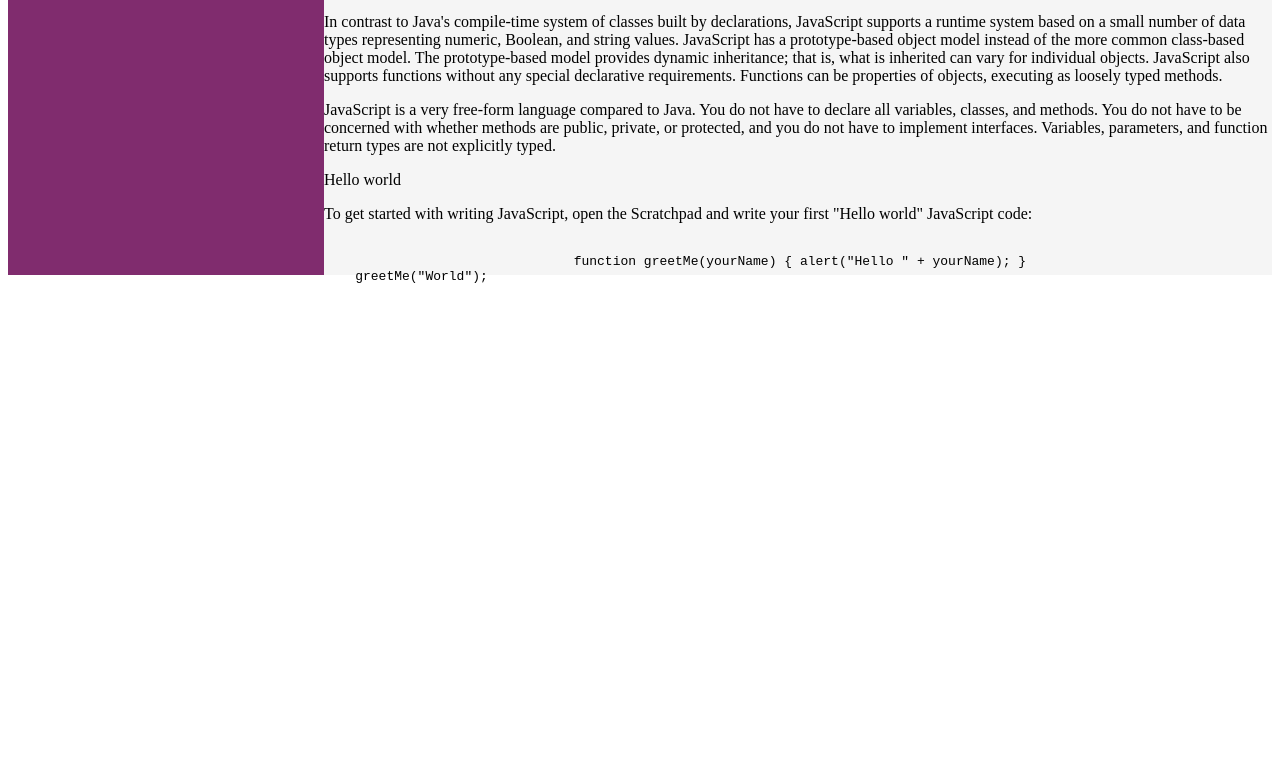
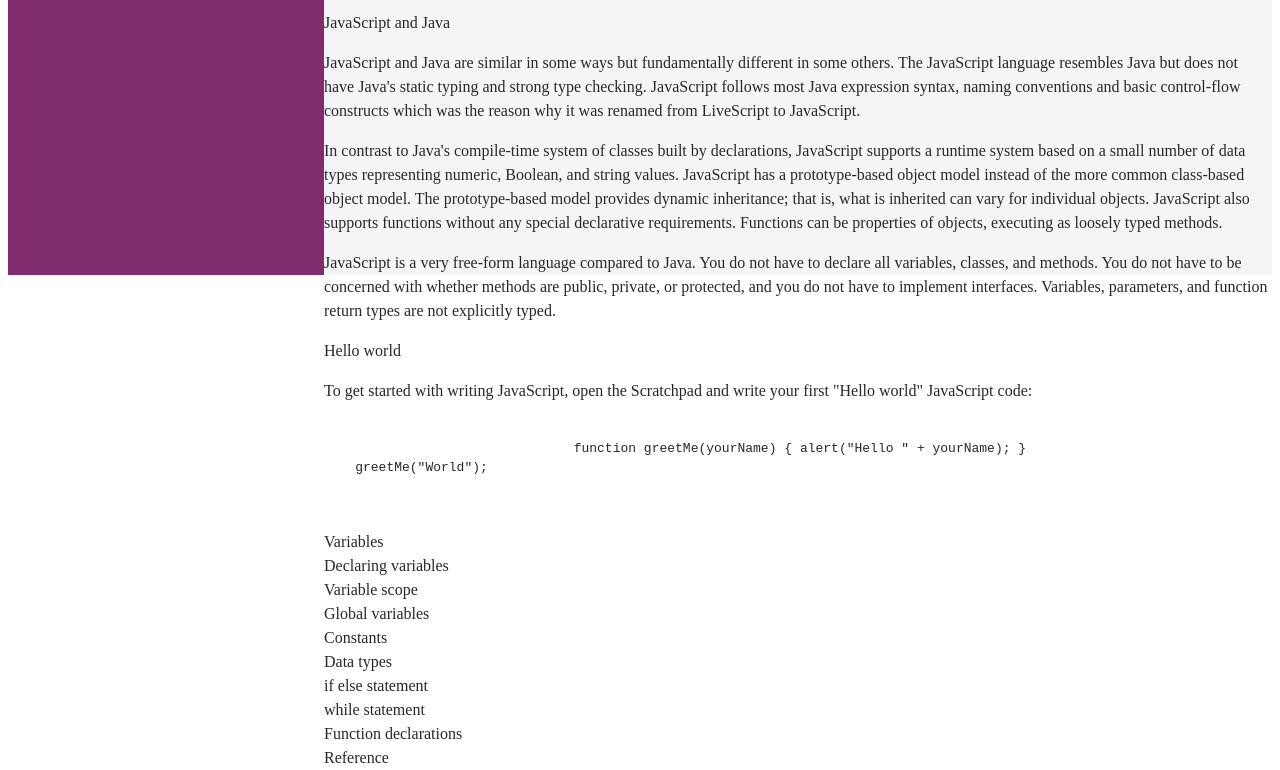
Before and after one commit to FarwaMuhibZada/Technical_documentation_page, a plain HTML site: page index.html in a window 1280 px wide. Shown: the part 533-1303 px from the top of the page. Before the commit the page ends 847 px from the top, so only its background shows below. Drawn offline with Linux system fonts and the light colour scheme.

Commit message:
adedd all the section of main contebt .

```diff
--- a/index.html
+++ b/index.html
@@ -79,6 +79,52 @@
 			</code>
 		</pre>
 		</section>
+		<!-- section four -->
+		<section class="main-section" id="Variables">
+			<header>Variables</header>
+		</section>
+		<!-- section five -->
+		<section class="main-section" id="Declaring_variables">
+			<header>Declaring variables</header>
+		</section>
+		<!-- section six -->
+		<section class="main-section" id="Variable_scope">
+			<header>Variable scope</header>
+		</section>
+  <!-- section seven -->
+		<section class="main-section" id="Global_variables">
+			<header>Global variables</header>
+		</section>
+		 <!-- section eight -->
+			<section class="main-section" id="Constants">
+				<header>Constants</header>
+			</section>
+			<!-- section nine -->
+			<section class="main-section" id="Data_types">
+				<header>Data types</header>
+			</section>
+			<!-- section ten -->
+			<section class="main-section" id="if_else_statement">
+				<header>if else statement</header>
+			</section>
+				<!-- section eleven -->
+				<section class="main-section" id="while_statement">
+					<header>while statement</header>
+				</section>
+				<!-- section 12 -->
+			<section class="main-section" id="Function_declarations">
+			 <header>Function declarations</header>
+			</section>
+		<!-- section 13-->
+		<section class="main-section" id="Reference">
+			<header>Reference</header>
+		</section>
+
+
+
+
+
+
 
 
 
--- a/styles.css
+++ b/styles.css
@@ -7,6 +7,10 @@
 body {
   display: flex;
   flex-direction: row;
+  font-family: 'Open Sens';
+  color: rgb(43, 39, 39);
+  line-height: 1.5;
+
 }
 
 #navbar {
```
